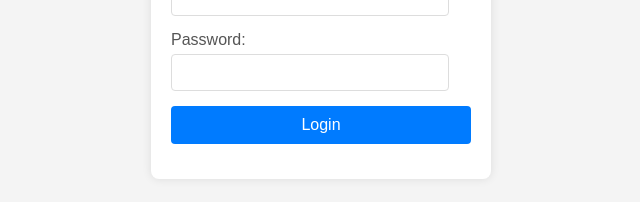
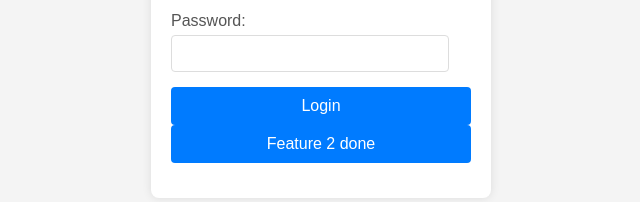
Before and after one commit to ManojKRISHNAPPA/microdegree-IT-batch-2025, a plain HTML site: page webapp/login.html in a window 1280 px wide. Shown: the part 376-578 px from the top of the page, without its empty margins (319-959 px from the left). Drawn offline with Linux system fonts and the light colour scheme.

Commit message:
feature 2 done

```diff
--- a/webapp/login.html
+++ b/webapp/login.html
@@ -74,6 +74,7 @@
             </div>
             <div class="form-group">
                 <button type="submit">Login</button>
+                <button type="submit">Feature 2 done</button>
             </div>
         </form>
     </div>
```
